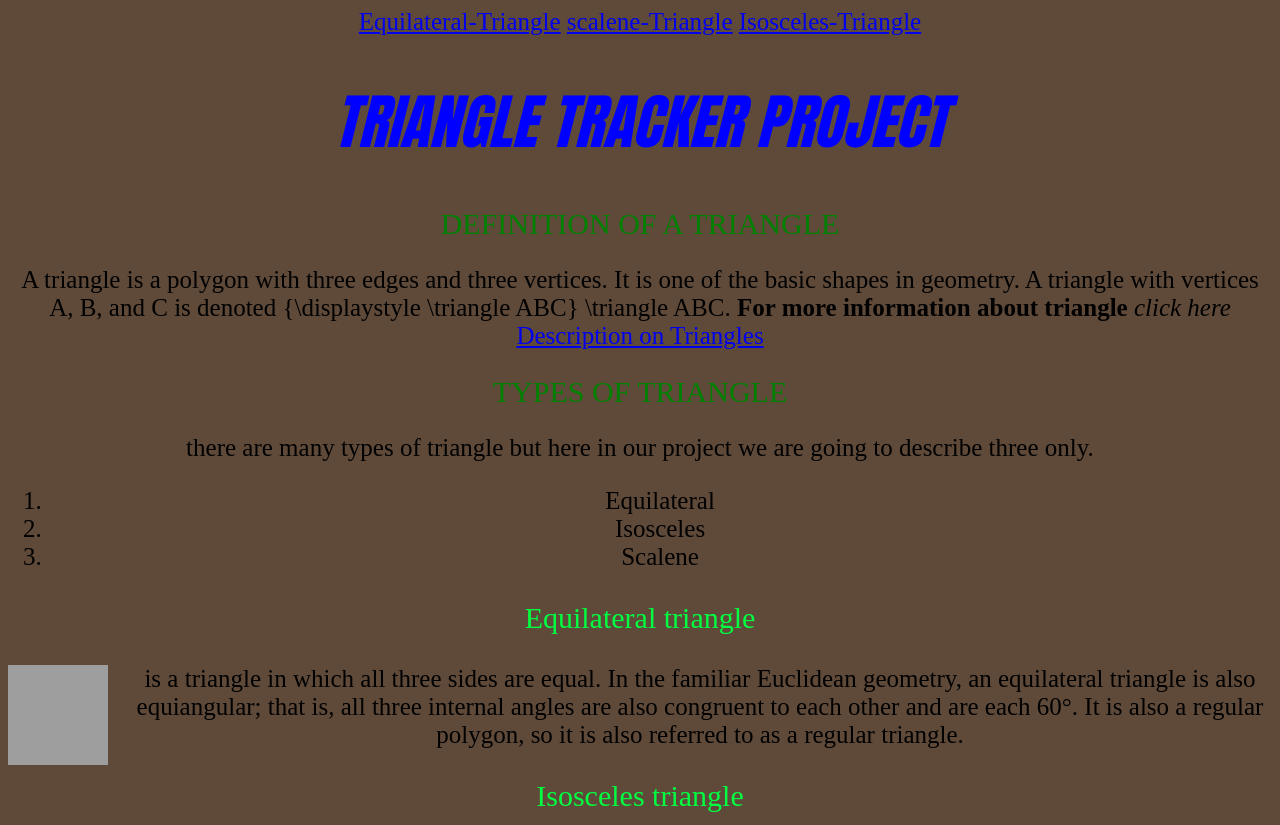
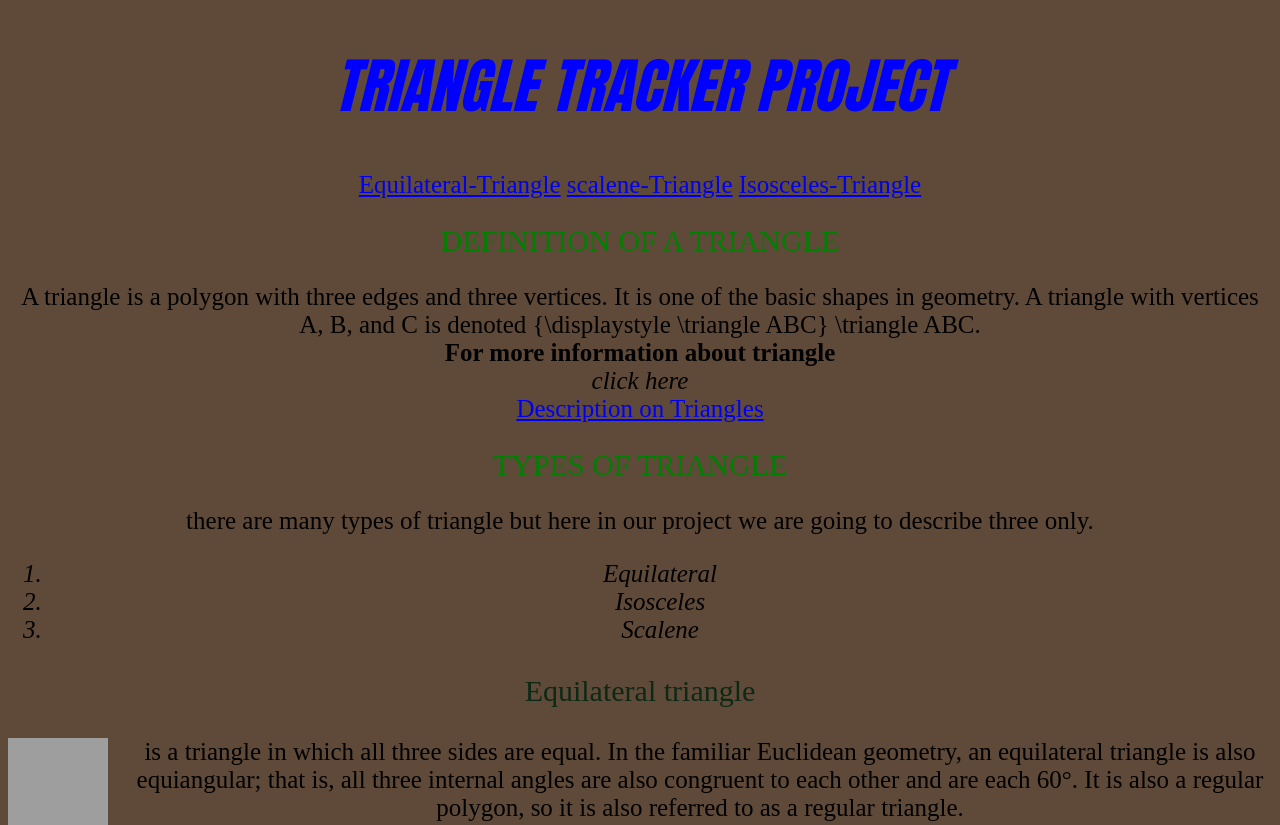
Before and after one commit to CarineIzere/TRIANGLE-TRACKER-PROJECT, a plain HTML site: page index.html in a window 1280 px wide. Shown: the top 825 px of the page. Drawn offline with Linux system fonts and the light colour scheme; grey boxes are pictures that could not be loaded; a script that the page names is missing.

Commit message:
paragraph, css styles

```diff
--- a/index.html
+++ b/index.html
@@ -6,6 +6,8 @@
     <link rel="stylesheet" type="text/css" href="styles.css">
   </head>
   <body>
+
+        <h1>TRIANGLE TRACKER PROJECT</h1>
              <div class="navigation">
                     <nav>
                         <a href="eqlter.html">Equilateral-Triangle</a>
@@ -13,7 +15,6 @@
                         <a href="isoceles.html">Isosceles-Triangle</a>
                     </nav>
             </div>
-             <h1>TRIANGLE TRACKER PROJECT</h1>
         <div class="Definition">
                <h2>Definition of a triangle</h3>
                <p>A triangle is a polygon with three edges and three vertices. It is one of the basic shapes in geometry. A triangle with vertices A, B, and C is denoted {\displaystyle \triangle ABC} \triangle ABC. <strong> For more information about triangle</strong> <em> click here</em><a href = "https://www.mathsisfun.com/triangle.html"> Description on Triangles</a></p>
@@ -42,6 +43,7 @@
                     <p>A scalene triangle is a triangle with all sides of different lengthst, All angles are different, too, So no sides are equal and no angles are equal.</p>
          </div>
            <script src="3triangles.js"></script>
+                    <strong><em><p>please type here any number you want to see the type of triangle</p></em></strong>
         <div class="wrapper">
                     <input type ="number" id="side1" placeholder="length of side1">
                     <input type ="number" id="side2" placeholder="length of side2">
--- a/styles.css
+++ b/styles.css
@@ -14,7 +14,7 @@ h1{
 
   }
   h3{
-    color: rgb(0, 255, 64);
+    color: rgb(12, 41, 20);
     font-weight: normal;
     font-size: 30px
 
@@ -25,9 +25,8 @@ h1{
     font-size: 25px;
     text-align: center;
   }
-  ul{
+  ol{
     font-style: italic;
-
     font-weight: normal;
     text-align: center;
   }
@@ -43,8 +42,9 @@ h1{
   }
 
  p,img{
-     display: inline;
 
+     display:flex;
+     flex-direction:column;
  }
  img {
 
@@ -76,4 +76,5 @@ h1{
 .navigation{
     display:flex;
     flex-direction:column;
+    color: burlywood;
 }
```
Also changed, not shown: 1 other file. Lines whose indentation alone changed are shown as unchanged.
